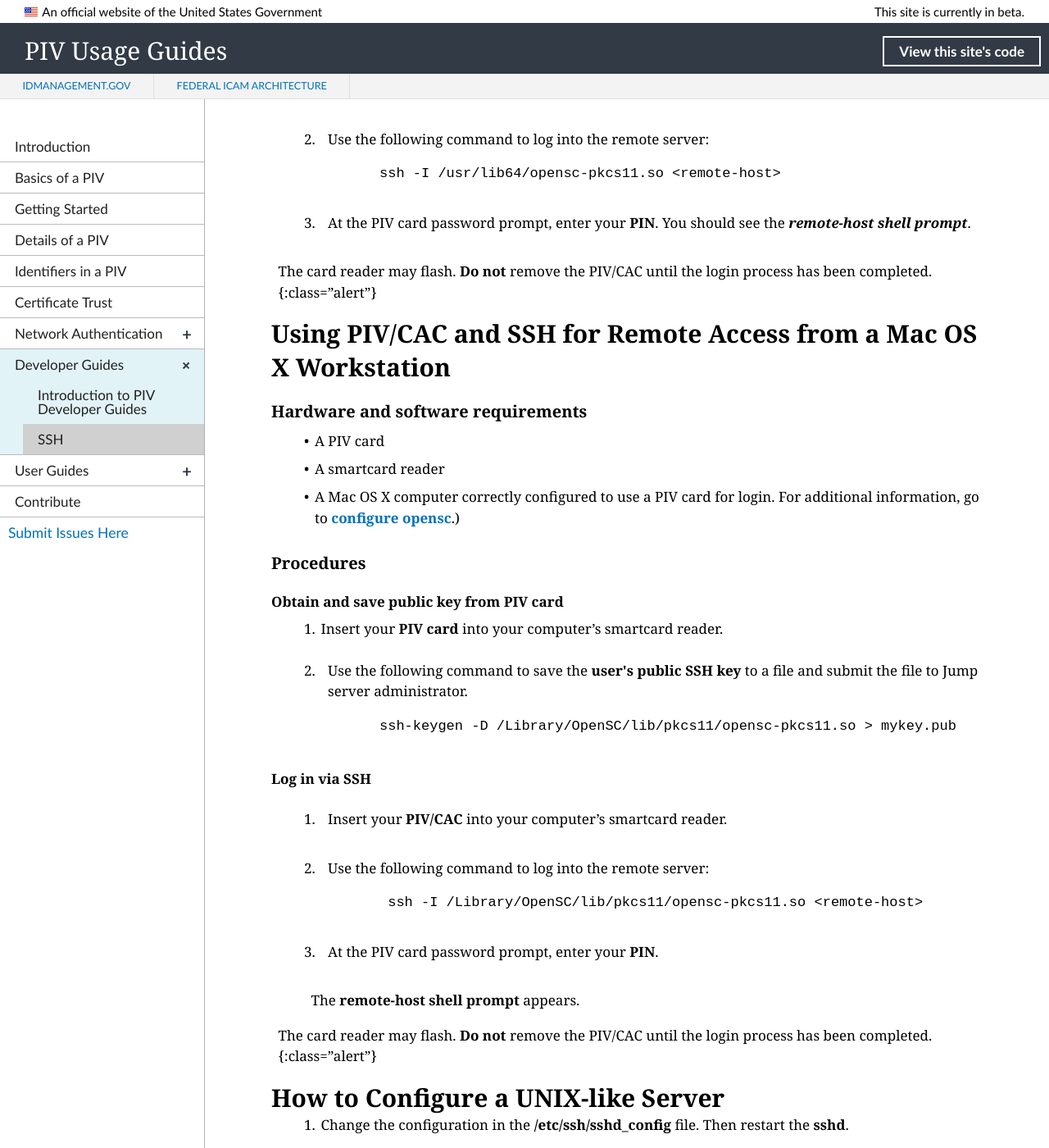
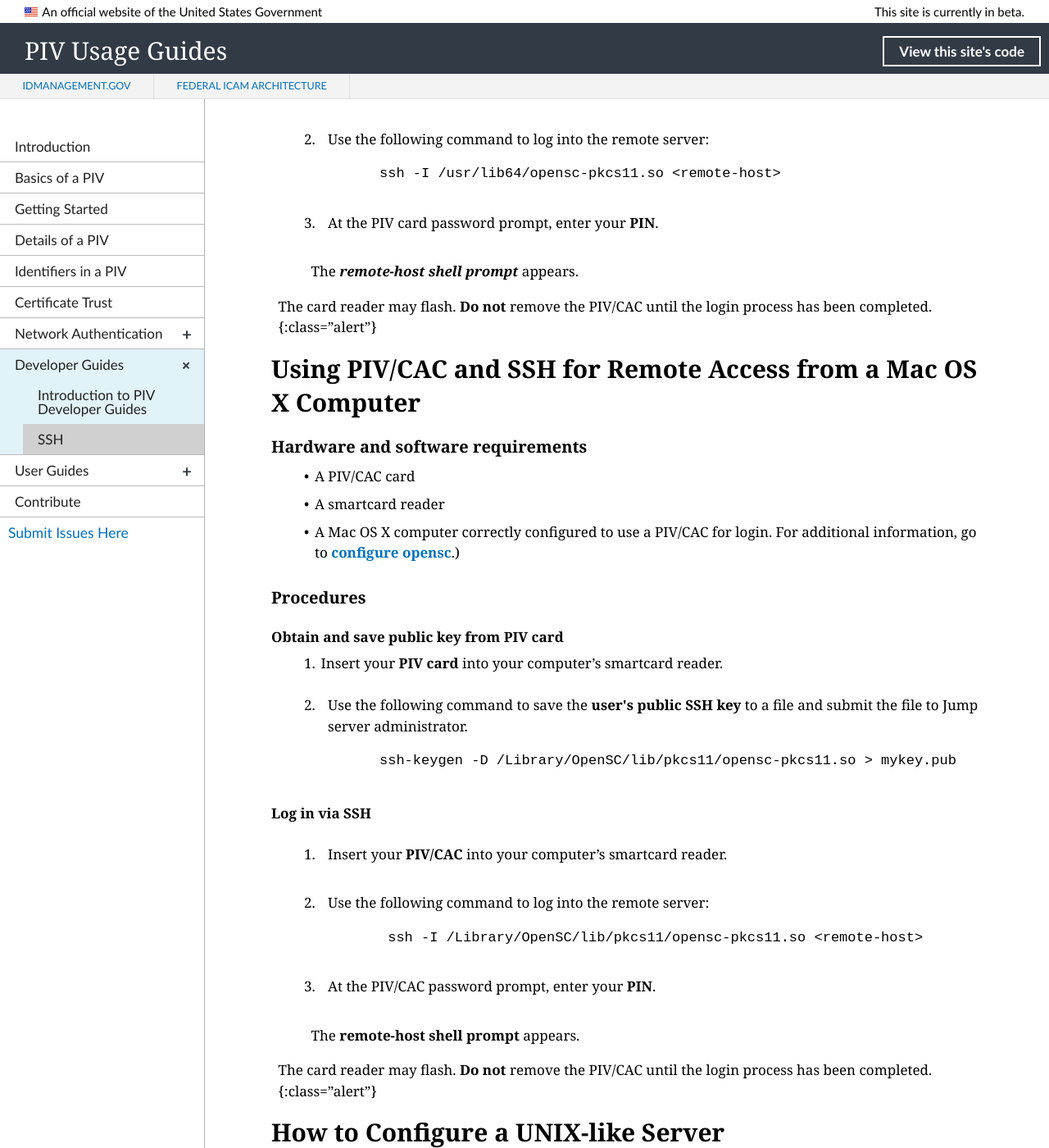
Before and after one commit to GSA/piv-guides, a Jekyll site: the page built from _devconfig/ssh.md, in a window 1280 px wide and 1400 px high, scrolled down 4578 px. Shown: the whole window at 82% size. Built offline with Jekyll 4.4.1, drawn with Linux system fonts in a browser that asks for light colours; nearby versions of some CDN libraries; some of the changed text lies outside the part shown.

Commit message:
Update ssh.md

````diff
--- a/_devconfig/ssh.md
+++ b/_devconfig/ssh.md
@@ -156,17 +156,19 @@ These steps will ensure that your computer and Jump server recognize your PIV/CA
 			ssh -I /usr/lib64/opensc-pkcs11.so <remote-host>
         ```
 
-  3. At the PIV card password prompt, enter your **PIN**. You should see the **_remote-host shell prompt_**.
+  3. At the PIV card password prompt, enter your **PIN**.
+
+  > The **_remote-host shell prompt_** appears.
 
 The card reader may flash. **Do not** remove the PIV/CAC until the login process has been completed.{:class="alert"}
 
-## Using PIV/CAC and SSH for Remote Access from a Mac OS X Workstation
+## Using PIV/CAC and SSH for Remote Access from a Mac OS X Computer
 
 ### Hardware and software requirements
 
-  * A PIV card
+  * A PIV/CAC card
   * A smartcard reader
-  * A Mac OS X computer correctly configured to use a PIV card for login. For additional information, go to [**configure opensc**](https://github.com/OpenSC/OpenSC/wiki/Download-latest-OpenSC-stable-release).)
+  * A Mac OS X computer correctly configured to use a PIV/CAC for login. For additional information, go to [**configure opensc**](https://github.com/OpenSC/OpenSC/wiki/Download-latest-OpenSC-stable-release).)
 
 ### Procedures
 
@@ -189,7 +191,7 @@ The card reader may flash. **Do not** remove the PIV/CAC until the login process
 		 	ssh -I /Library/OpenSC/lib/pkcs11/opensc-pkcs11.so <remote-host>
         ```
 
-  3. At the PIV card password prompt, enter your **PIN**.
+  3. At the PIV/CAC password prompt, enter your **PIN**.
 
   > The **remote-host shell prompt** appears.
 
@@ -197,14 +199,14 @@ The card reader may flash. **Do not** remove the PIV/CAC until the login process
 
 ## How to Configure a UNIX-like Server
 
- 1. Change the configuration in the **/etc/ssh/sshd_config** file. Then restart the **sshd**.
+ 1. Change the configuration in the **/etc/ssh/sshd_config** file. Then restart the **sshd**:
 
  	```
 		AuthorizedKeysFile /etc/sshd/authorized_keys/%u
 		PasswordAuthentication No
 	```
 
-  2. Create the directory: **/etc/sshd/authorized_keys**.
+  2. Create the directory: **/etc/sshd/authorized_keys**:
 
         ```
 			mkdir /etc/sshd/authorized_keys
````
Also changed, not shown: other parts of _devconfig/ssh.md (+1 -1 lines).
